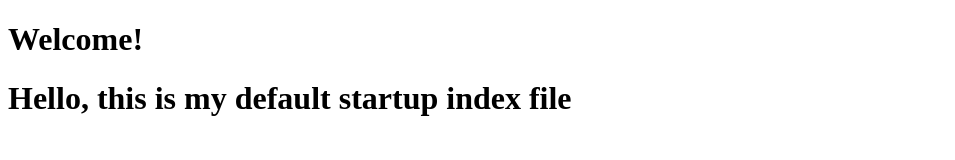
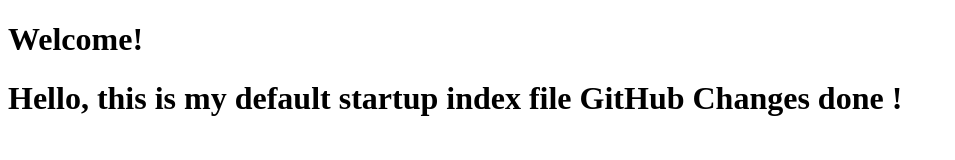
Before and after one commit to Junaid-Farid/continuousdeploy, a plain HTML site: page wwwroot/index.html in a window 1280 px wide. Shown: the whole page, without its empty margins (0-955 px from the left). Drawn offline with Linux system fonts and the light colour scheme.

Commit message:
second change

```diff
--- a/wwwroot/index.html
+++ b/wwwroot/index.html
@@ -8,7 +8,7 @@
 <body>
 
     <h1>Welcome! </h1>
-    <h1>Hello, this is my default startup index file </h1>
+    <h1>Hello, this is my default startup index file GitHub Changes done !</h1>
 
 </body>
 
```
